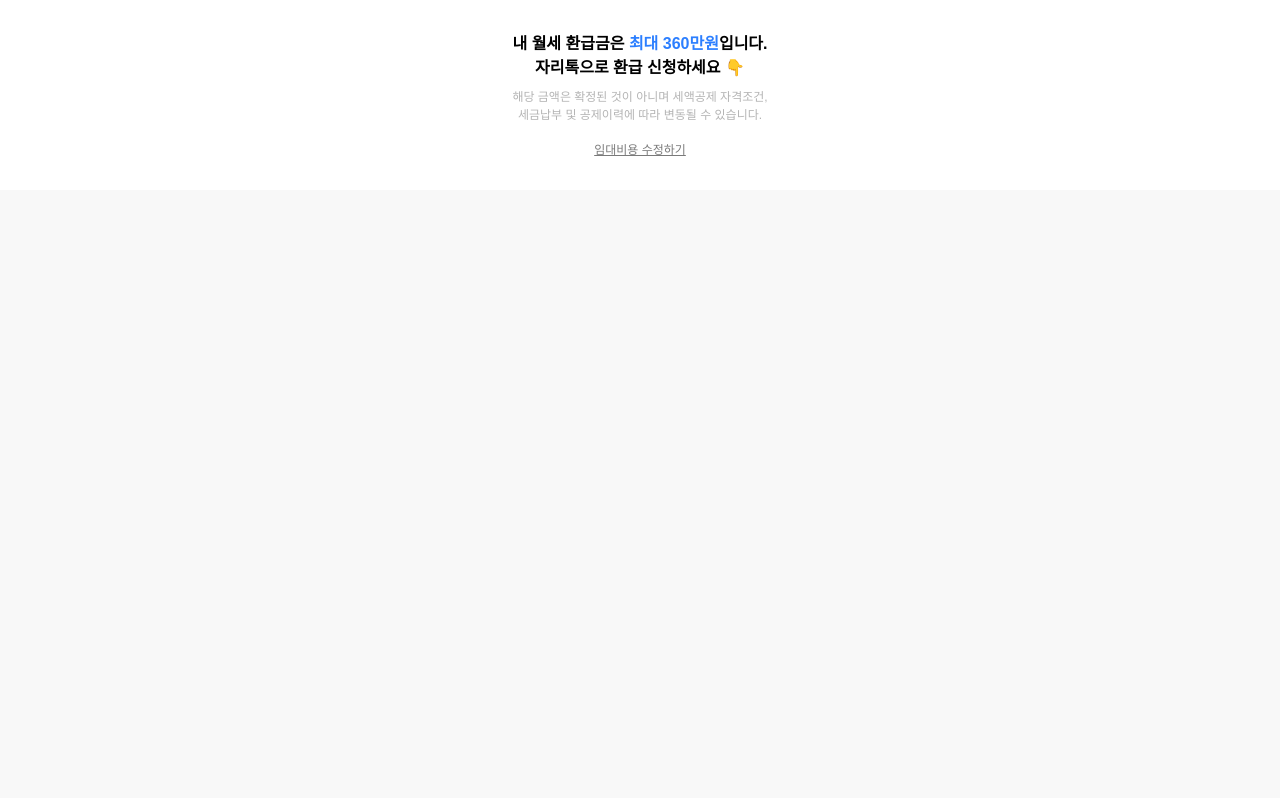
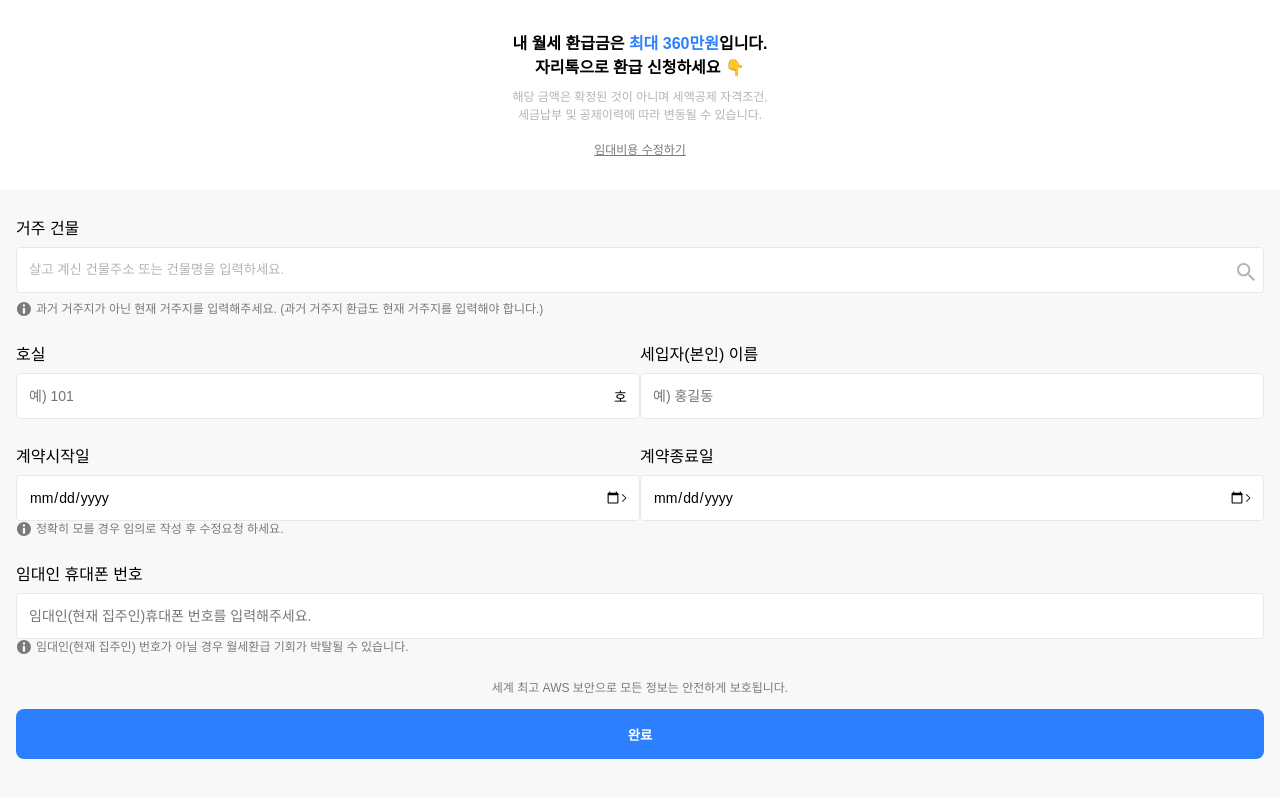
Before and after one commit to younjaewon/zaritalk, a React (Create React App) app: page /landlord in a window 1280 px wide. Built offline with nearby package versions, Linux system fonts and the light colour scheme.

Commit message:
Feat : LandlordPage Layout 완성

```diff
--- a/src/components/common/ZipCodeInput.tsx
+++ b/src/components/common/ZipCodeInput.tsx
@@ -7,7 +7,8 @@ import { black, gray } from "@lib/styles/palette";
 type Props = {};
 
 const ZipCodeInput = ({}: Props) => {
-  const [openPostcode, setOpenPostcode] = useState<boolean>(false);
+  const [openPostcode, setOpenPostcode] = useState(false);
+  const [adress, setAdress] = useState("");
   const wrapperRef = useRef<HTMLDivElement>(null);
 
   useEffect(() => {
@@ -16,6 +17,17 @@ const ZipCodeInput = ({}: Props) => {
       document.removeEventListener("mousedown", handleClickOutside);
     };
   }, []);
+
+  const handleChangeAdress = (e: React.ChangeEvent<HTMLInputElement>) => {
+    setAdress(e.target.value);
+  };
+
+  const handleEnterAdress = (e: React.KeyboardEvent<HTMLInputElement>) => {
+    if (e.key === "Enter") {
+      e.preventDefault();
+      setOpenPostcode(true);
+    }
+  };
 
   const handleClickOutside = (event: any) => {
     if (wrapperRef && !wrapperRef.current?.contains(event.target)) {
@@ -31,18 +43,21 @@ const ZipCodeInput = ({}: Props) => {
 
     // 주소 선택 이벤트
     selectAddress: (data: any) => {
-      console.log(`
-                주소: ${data.address},
-                우편번호: ${data.zonecode}
-            `);
+      setAdress(data.address);
       setOpenPostcode(false);
     },
   };
 
   return (
     <Container ref={wrapperRef}>
-      <input type="text" placeholder="살고 계신 건물주소 또는 건물명을 입력하세요." />
-      <button onClick={handle.clickButton} className="openPoseBtn">
+      <input
+        type="text"
+        placeholder="살고 계신 건물주소 또는 건물명을 입력하세요."
+        value={adress}
+        onChange={handleChangeAdress}
+        onKeyDown={handleEnterAdress}
+      />
+      <button type="button" onClick={handle.clickButton} className="openPoseBtn">
         <SearchIcon />
       </button>
       {openPostcode && (
@@ -50,7 +65,7 @@ const ZipCodeInput = ({}: Props) => {
           <DaumPostcodeEmbed
             onComplete={handle.selectAddress} // 값을 선택할 경우 실행되는 이벤트
             autoClose={false} // 값을 선택할 경우 사용되는 DOM을 제거하여 자동 닫힘 설정
-            defaultQuery="판교역로 235" // 팝업을 열때 기본적으로 입력되는 검색어
+            defaultQuery={adress} // 팝업을 열때 기본적으로 입력되는 검색어
           />
         </ModalContainer>
       )}
@@ -82,6 +97,7 @@ const Container = styled.div`
   .openPoseBtn {
     background: none;
     border: none;
+    padding-top: 4px;
 
     svg {
       width: 18px;
--- a/src/components/common/input/InputGroup.tsx
+++ b/src/components/common/input/InputGroup.tsx
@@ -16,6 +16,7 @@ const Container = styled.div`
   background-color: white;
   border: 1px solid ${gray[200]};
   border-radius: 4px;
+  align-items: center;
 `;
 
 export default InputGroup;
--- /dev/null
+++ b/src/components/common/input/InputWithTitle.tsx
@@ -0,0 +1,49 @@
+import React from "react";
+import styled from "styled-components";
+import InputGroup from "@components/common/input/InputGroup";
+import { ReactComponent as LeftArrowIcon } from "@lib/assets/svg/leftArrow.svg";
+
+interface Props extends React.InputHTMLAttributes<HTMLInputElement> {
+  title: string;
+  suffix?: string;
+  arrowIcon?: boolean;
+}
+
+const InputWithTitle = ({ title, suffix, arrowIcon, ...input }: Props) => {
+  return (
+    <Container>
+      <span>{title}</span>
+      <InputGroup>
+        <Wrapper>
+          <input {...input} />
+          <span>{suffix}</span>
+          {arrowIcon && <LeftArrowIcon />}
+        </Wrapper>
+      </InputGroup>
+    </Container>
+  );
+};
+
+const Container = styled.div`
+  display: flex;
+  width: 100%;
+  flex-direction: column;
+  gap: 8px;
+`;
+
+const Wrapper = styled.div`
+  display: flex;
+  width: 100%;
+  padding: 16px 12px;
+  align-items: center;
+
+  input {
+    width: 100%;
+    font-size: 14px;
+  }
+
+  span {
+    font-size: 14px;
+  }
+`;
+export default InputWithTitle;
--- /dev/null
+++ b/src/components/landlord/LandlordForm.tsx
@@ -0,0 +1,70 @@
+import React from "react";
+import styled from "styled-components";
+
+import Information from "@components/common/Information";
+import ZipCodeInput from "@components/common/ZipCodeInput";
+import InputWithTitle from "@components/common/input/InputWithTitle";
+import Button from "@components/common/Button";
+import { gray } from "@lib/styles/palette";
+
+type Props = {};
+
+const LandlordForm = (props: Props) => {
+  return (
+    <Container>
+      <form action="">
+        <div>
+          <span>거주 건물</span>
+          <ZipCodeInput />
+        </div>
+        <Information title="과거 거주지가 아닌 현재 거주지를 입력해주세요. (과거 거주지 환급도 현재 거주지를 입력해야 합니다.)" />
+        <InputContainer>
+          <InputBlock>
+            <InputWithTitle title="호실" suffix="호" placeholder="예) 101" />
+            <InputWithTitle title="세입자(본인) 이름" suffix="" placeholder="예) 홍길동" />
+          </InputBlock>
+          <InputBlock>
+            <InputWithTitle title="계약시작일" type="date" arrowIcon={true} />
+            <InputWithTitle title="계약종료일" type="date" arrowIcon={true} />
+          </InputBlock>
+        </InputContainer>
+        <Information title="정확히 모를 경우 임의로 작성 후 수정요청 하세요." />
+        <InputContainer>
+          <InputBlock>
+            <InputWithTitle title="임대인 휴대폰 번호" placeholder="임대인(현재 집주인)휴대폰 번호를 입력해주세요." />
+          </InputBlock>
+        </InputContainer>
+        <Information title="임대인(현재 집주인) 번호가 아닐 경우 월세환급 기회가 박탈될 수 있습니다." />
+        <SageInforMationMsg>세계 최고 AWS 보안으로 모든 정보는 안전하게 보호됩니다.</SageInforMationMsg>
+        <Button type="submit">완료</Button>
+      </form>
+    </Container>
+  );
+};
+
+const Container = styled.div`
+  padding: 0 16px;
+`;
+
+const InputContainer = styled.div`
+  display: flex;
+  flex-direction: column;
+`;
+
+const InputBlock = styled.div`
+  display: flex;
+  margin-top: 24px;
+`;
+
+const SageInforMationMsg = styled.p`
+  display: flex;
+  margin-top: 24px;
+  margin-bottom: 12px;
+  text-align: center;
+  justify-content: center;
+  font-size: 12px;
+  line-height: 18px;
+  color: ${gray[300]};
+`;
+
+export default LandlordForm;
--- a/src/components/landlord/index.ts
+++ b/src/components/landlord/index.ts
@@ -1 +1,2 @@
 export { default as Header } from "./Header";
+export { default as LandlordForm } from "./LandlordForm";
--- a/src/pages/LandlordPage.tsx
+++ b/src/pages/LandlordPage.tsx
@@ -1,11 +1,12 @@
 import React from "react";
 import styled from "styled-components";
-import { Header } from "@components/landlord";
+import { Header, LandlordForm } from "@components/landlord";
 
 const LandlordPage = () => {
   return (
     <Container>
       <Header />
+      <LandlordForm />
     </Container>
   );
 };
```
Also changed, not shown: src/lib/assets/svg/leftArrow.svg (added).
